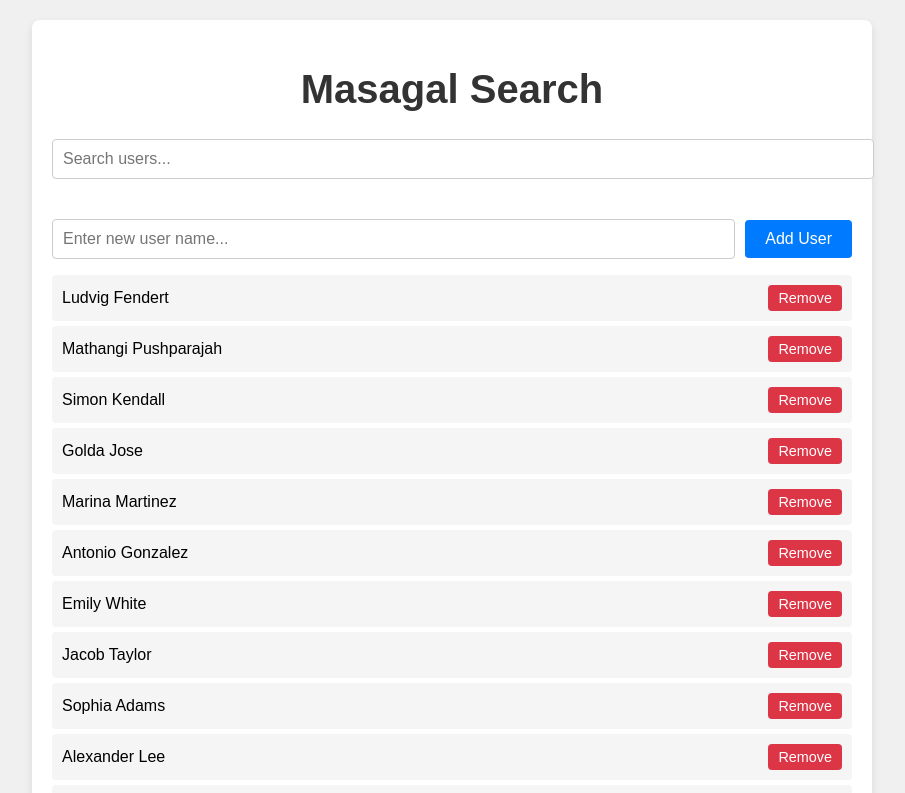
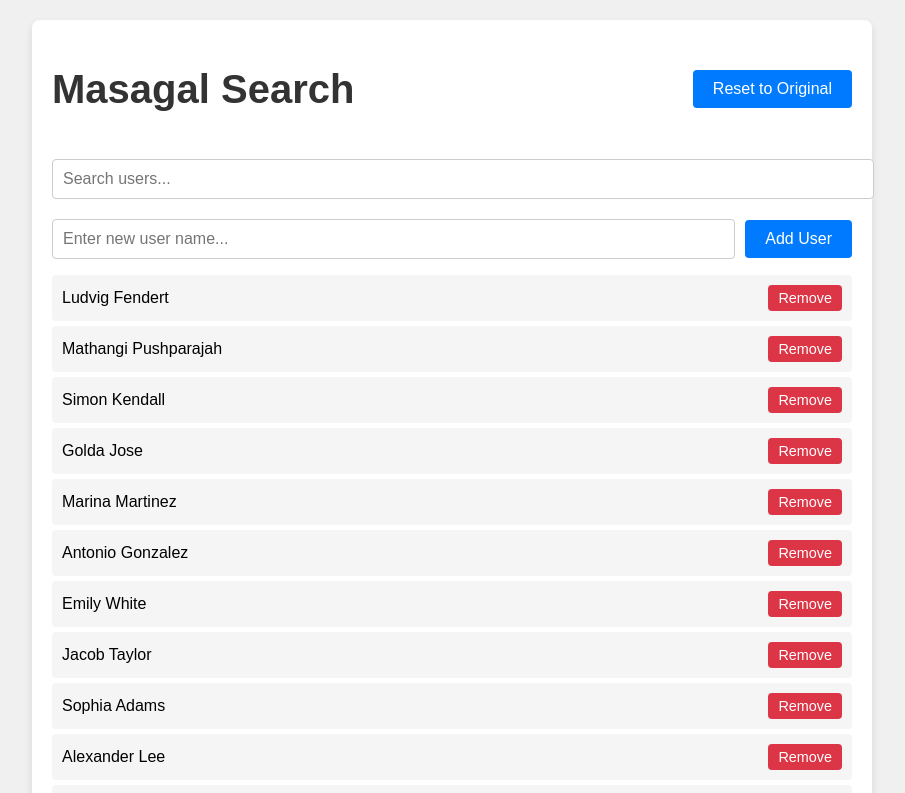
Before and after one commit to Junotas/my-tanstack-app, a React (Vite) app: page / in a window 1280 px wide. Shown: the top 793 px of the page, without its empty margins (188-1093 px from the left). Built offline with nearby package versions, Linux system fonts and the light colour scheme.

Commit message:
css update

```diff
--- a/src/App.css
+++ b/src/App.css
@@ -12,11 +12,6 @@ body {
   border-radius: 8px;
   box-shadow: 0 4px 8px rgba(0, 0, 0, 0.1);
   padding: 20px;
-}
-
-header {
-  text-align: center;
-  margin-bottom: 20px;
 }
 
 h1 {
@@ -77,6 +72,28 @@ h1 {
 .remove-user-btn:hover {
   background-color: #c82333;
 }
+.reset-btn {
+  padding: 10px 20px;
+  font-size: 1rem;
+  background-color: #007bff;
+  color: #fff;
+  border: none;
+  border-radius: 4px;
+  cursor: pointer;
+  transition: background-color 0.3s ease;
+}
+
+.reset-btn:hover {
+  background-color: #0056b3;
+}
+
+header {
+  display: flex;
+  justify-content: space-between;
+  align-items: center;
+  margin-bottom: 20px;
+}
+
 
 .user-list {
   list-style-type: none;
--- a/src/App.tsx
+++ b/src/App.tsx
@@ -94,6 +94,11 @@ const App: React.FC = () => {
     <div className="container">
       <header>
         <h1>Masagal Search</h1>
+        <button onClick={handleResetUsers} className="reset-btn">
+          {RESET_BUTTON_TEXT}
+        </button>
+      </header>
+      <main>
         <input
           type="text"
           value={searchTerm}
@@ -101,8 +106,6 @@ const App: React.FC = () => {
           placeholder={SEARCH_PLACEHOLDER}
           className="search-input"
         />
-      </header>
-      <main>
         <div className="add-user">
           <input
             type="text"
@@ -120,9 +123,6 @@ const App: React.FC = () => {
           </button>
         </div>
         <SearchResults users={filteredUsers} onRemoveUser={handleRemoveUser} />
-        <button onClick={handleResetUsers} className="reset-btn">
-          {RESET_BUTTON_TEXT}
-        </button>
       </main>
     </div>
   );
```
